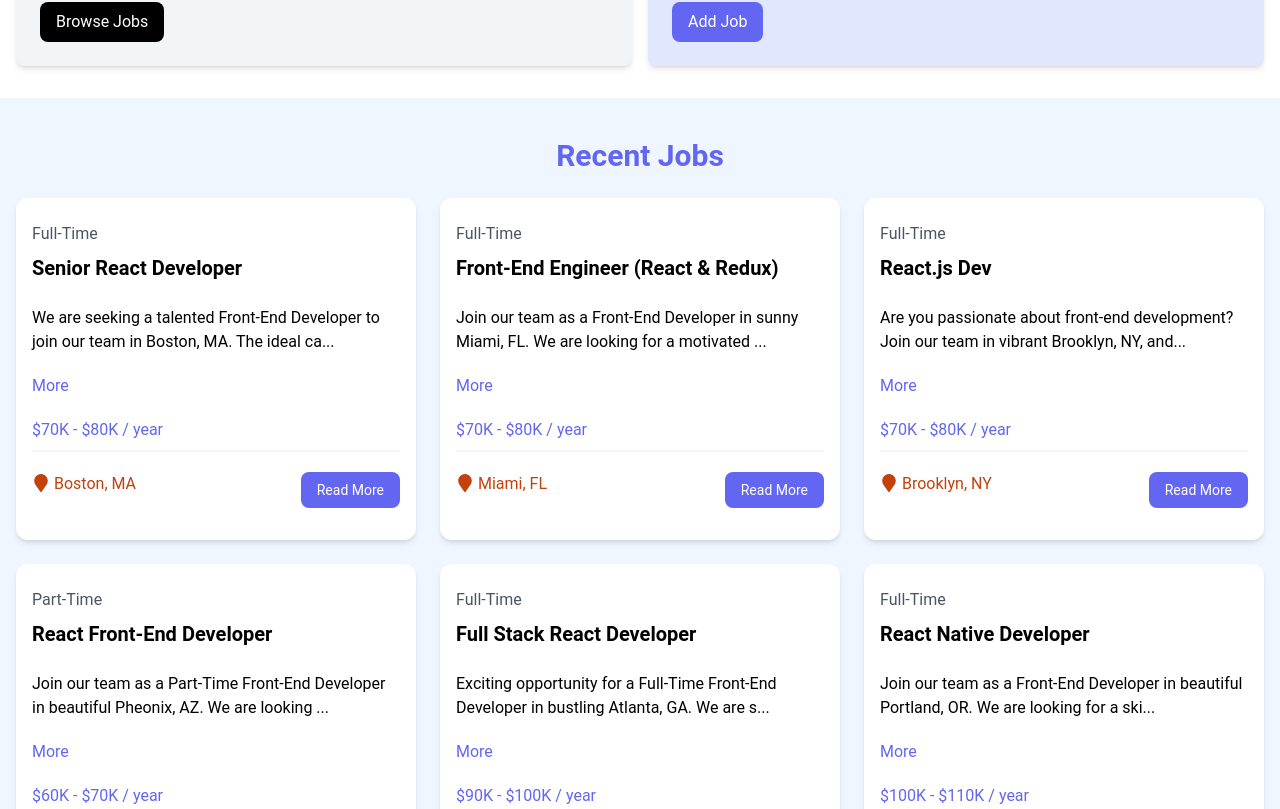
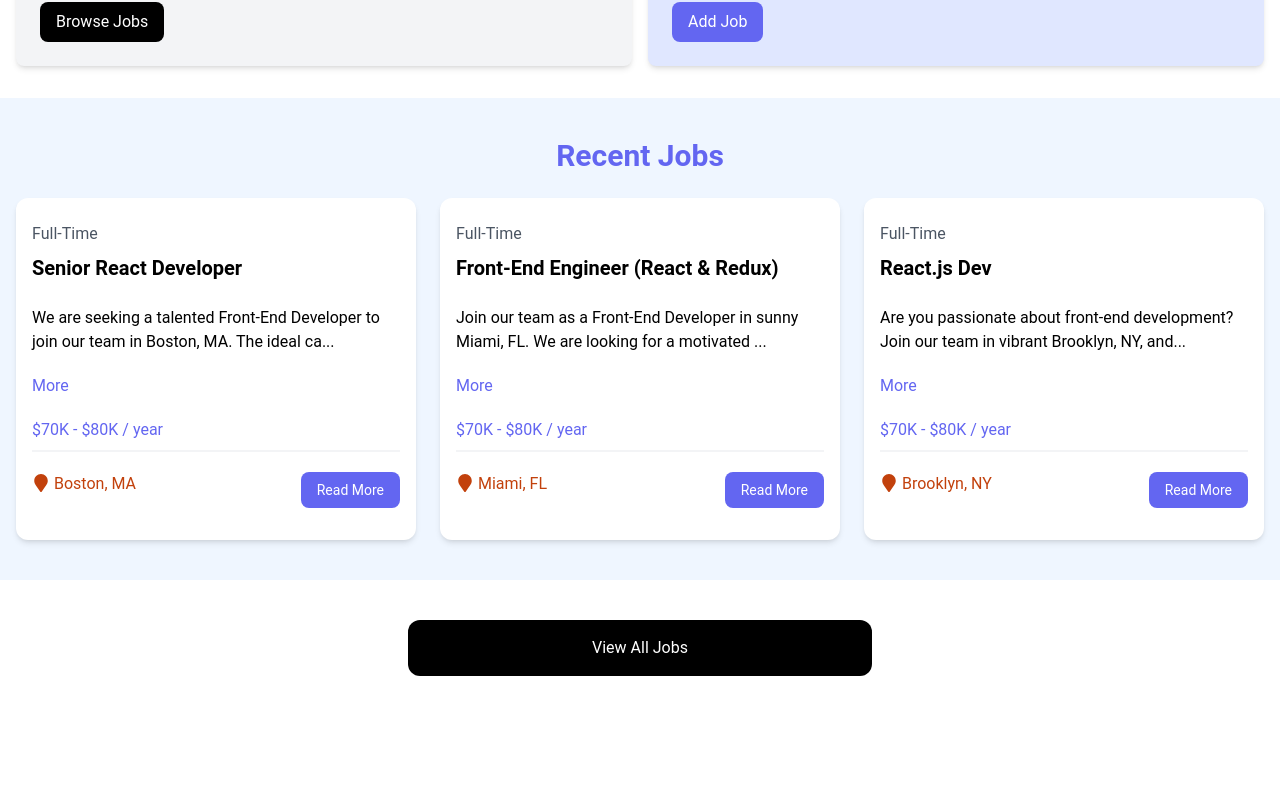
Before and after one commit to sbehnfeldt/react-crash-course-2024, a React (Vite) app: page / in a window 1280 px wide. Shown: the part 511-1320 px from the top of the page. After the commit the page ends 1227 px from the top, so only its background shows below. Built offline with nearby package versions, Linux system fonts and the light colour scheme; data requests are answered from the project's data file.

Commit message:
Add "Loading" spinner for when fetching jobs data from json-server

```diff
--- a/package.json
+++ b/package.json
@@ -14,7 +14,8 @@
     "react": "^18.2.0",
     "react-dom": "^18.2.0",
     "react-icons": "^5.2.1",
-    "react-router-dom": "^6.23.1"
+    "react-router-dom": "^6.23.1",
+    "react-spinners": "^0.13.8"
   },
   "devDependencies": {
     "@types/react": "^18.2.66",
--- a/src/components/JobListings.jsx
+++ b/src/components/JobListings.jsx
@@ -1,5 +1,6 @@
 import {useState, useEffect} from 'react';
 import JobListing from "./JobListing.jsx";
+import Spinner from "./Spinner.jsx";
 
 
 const JobListings = ({isHome = false}) => {
@@ -10,9 +11,10 @@
 
     useEffect(() => {
         const fetchJobs = async () => {
+            const apiUrl = isHome ? 'http://localhost:5000/jobs?_limit=3' : 'http://localhost:5000/jobs';
 
             try {
-                const res  = await fetch('http://localhost:5000/jobs');
+                const res  = await fetch(apiUrl);
                 const data = await res.json();
                 setJobs(data);
 
@@ -32,12 +34,16 @@
                 <h2 className="text-3xl font-bold text-indigo-500 mb-6 text-center">
                     {isHome ? 'Recent Jobs' : 'Browse Jobs'}
                 </h2>
-                <div className="grid grid-cols-1 md:grid-cols-3 gap-6">
 
-                    {jobs.map((job) => (
-                        <JobListing key={job.id} job={job}/>
-                    ))}
-                </div>
+                {loading ? (
+                    <Spinner loading={loading}/>
+                ) : (
+                    <div className="grid grid-cols-1 md:grid-cols-3 gap-6">
+                        {jobs.map((job) => (
+                            <JobListing key={job.id} job={job}/>
+                        ))}
+                    </div>
+                )}
             </div>
         </section>
     )
--- /dev/null
+++ b/src/components/Spinner.jsx
@@ -0,0 +1,18 @@
+import {ClipLoader} from "react-spinners";
+
+const override = {
+    display: 'block',
+    margin: '100px auto'
+}
+
+const Spinner = ({loading}) => {
+    return (
+        <ClipLoader
+            color='#4338ca'
+            loading={loading}
+            cssOverride={override}
+            size={150}
+        />
+    )
+};
+export default Spinner;
```
Also changed, not shown: 2 other files (tests, documents, lock files or other folders).
